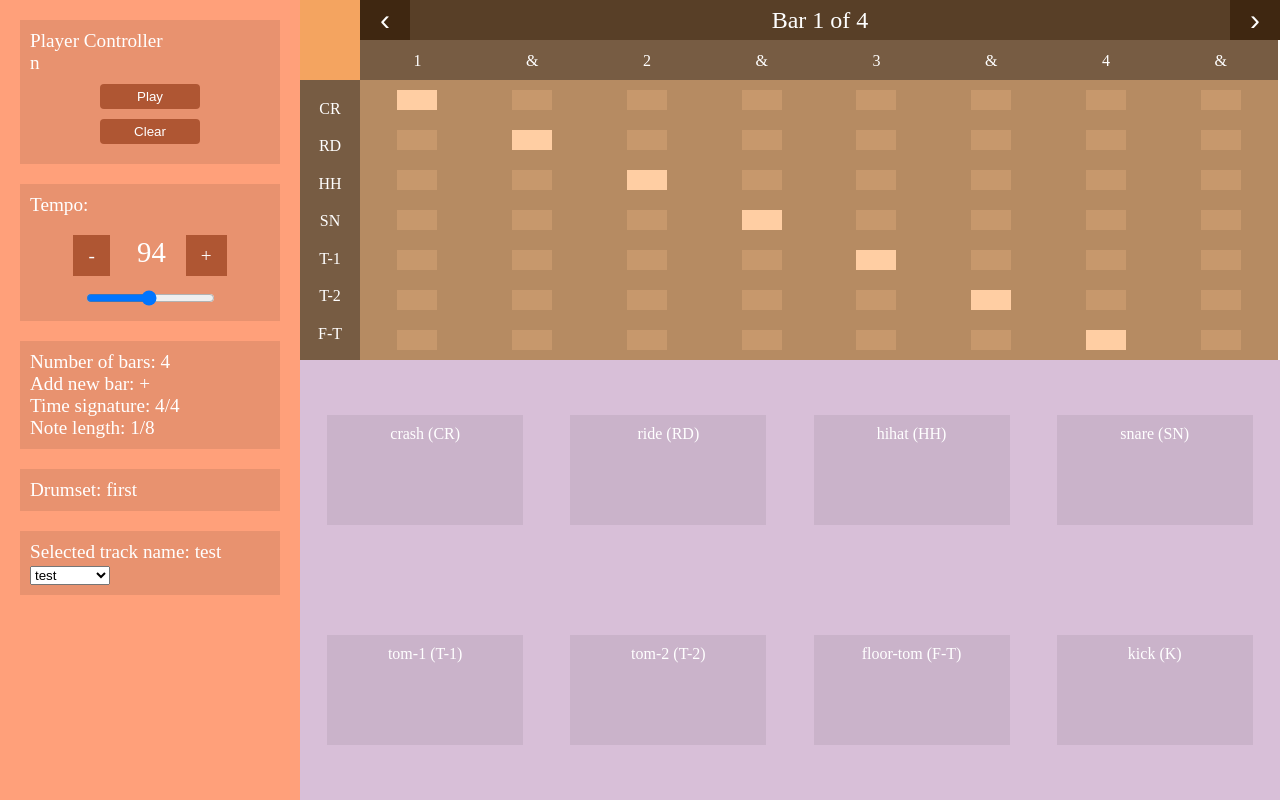
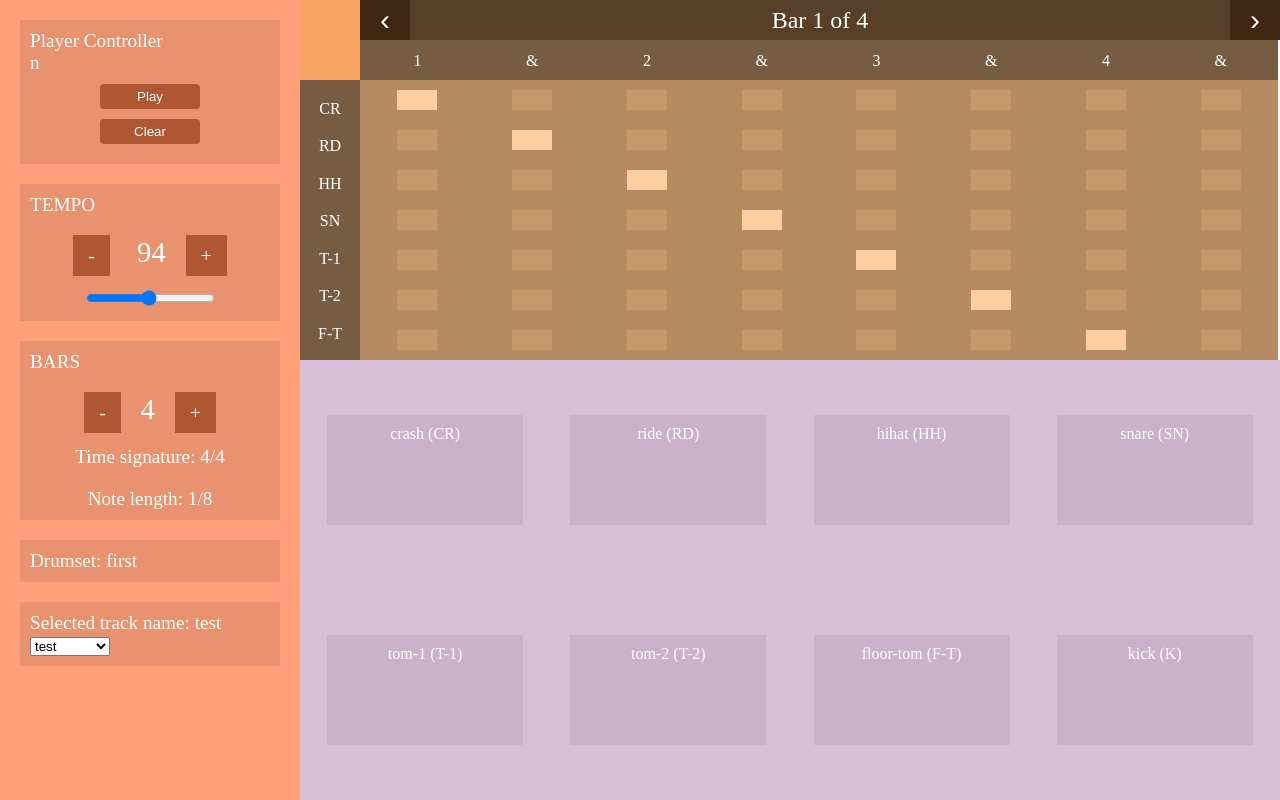
Before and after one commit to Desiak/Drumly, a React (Create React App) app: page / in a window 1280 px wide. Built offline with nearby package versions, Linux system fonts and the light colour scheme.

Commit message:
change number of bars functionality added

```diff
--- a/src/actions/actions.js
+++ b/src/actions/actions.js
@@ -9,6 +9,7 @@ export const SELECT_TRACK="SELECT_TRACK";
 export const PLAY_TOGGLE="PLAY_TOGGLE";
 export const LOAD_TRACK="LOAD_TRACK";
 export const TOGGLE_NOTE="TOGGLE_NOTE";
+export const CHANGE_BARS_NUMBER="CHANGE_BARS_NUMBER";
 
 // payload-ładunek -> to co wnosimy nowego do stanu
 // type jest obowiązkowy, payload opcjonalny.
@@ -89,3 +90,13 @@ export const updateTrack=(updatedTrack)=>{
         }
     }
 }
+
+export const changeNumOfBars=(direction)=>{
+
+    return {
+        type:"CHANGE_BARS_NUMBER",
+        payload:{
+            direction
+        }
+    }
+}
--- a/src/components/Bars.js
+++ b/src/components/Bars.js
@@ -1,14 +1,26 @@
 import React from 'react'
 import { connect } from 'react-redux';
+import {changeNumOfBars} from "../actions/actions"
 
 const Bars=(props)=> {
 
+    const handleBarsNumerChange=(direction)=>{
+        if(props.numOfBars===1 && direction==="-")return;
+        props.changeNumOfBars(direction);
+    }
+
     return (
-        <div className="input bars-input">
-            Number of bars: {props.numOfBars}
-            <p>Add new bar: +</p>
-            <p>Time signature: {props.timeSignature}</p>
-            <p>Note length: 1/{props.tracks[props.trackIndex].track[0].length}</p>
+        <div className="input bars-wrapper">
+            <p className="bars-label">BARS</p>
+            <span className="bars-input">
+            <span className="change-btn" onClick={()=>handleBarsNumerChange("-")}>-</span>
+            <span className="bars-value">{props.numOfBars}</span>
+            <span className="change-btn" onClick={()=>handleBarsNumerChange("+")}>+</span>
+            </span>
+
+
+            <span className="bars-info">Time signature: {props.timeSignature}</span>
+            <span className="bars-info">Note length: 1/{props.tracks[props.trackIndex].track[0].length}</span>
         </div>
     )
 }
@@ -16,12 +28,14 @@ const Bars=(props)=> {
 const mapStateToProps=store=>({
     numOfBars: store.state.numOfBars,
     timeSignature:store.state.timeSignature,
-    // singleNoteValue: store.state.note,
     tracks: store.state.tracks,
     trackIndex: store.state.trackIndex,
-
 });
 
-const BarsConsumer = connect(mapStateToProps)(Bars);
+const mapDispatchToProps={
+    changeNumOfBars,
+}
+
+const BarsConsumer = connect(mapStateToProps, mapDispatchToProps)(Bars);
 
 export default BarsConsumer;
--- a/src/components/Player.js
+++ b/src/components/Player.js
@@ -105,6 +105,30 @@ const Player=(props)=> {
         })
     }
 
+    const renderBars=(content)=>{
+        let barsToRender=[];
+        if(content==="beat"){
+            return
+        }else if(content==="measure"){
+            for(let i=0;i<props.numOfBars;i++){
+                barsToRender.push(<div className={`bar bar--measure bar-${i}`}>{beatMeasures[measureIndex].measure.map(measure=><div className="beat-measure">{measure}</div>)}</div>)
+            }
+        }
+        return barsToRender
+    }
+
+    const handleBarsNav=(direction)=>{
+
+        if(!props.isPlaying){
+        if(direction==="+"){
+            setCurrentBarNumber(currentBarNumber===props.numOfBars-1?0:currentBarNumber+1);
+        }
+        else{
+            currentBarNumber===0?setCurrentBarNumber(props.numOfBars-1):setCurrentBarNumber(currentBarNumber-1);
+            setCurrentBarNumber(currentBarNumber===0?props.numOfBars-1:currentBarNumber-1);
+        }
+    }else return;
+    }
 
     useEffect(() => {
         if(progressBar){
@@ -159,31 +183,6 @@ const Player=(props)=> {
 
     }, [currentBarNumber]);
 
-    const renderBars=(content)=>{
-        let barsToRender=[];
-        if(content==="beat"){
-            return
-        }else if(content==="measure"){
-            for(let i=0;i<props.numOfBars;i++){
-                barsToRender.push(<div className={`bar bar--measure bar-${i}`}>{beatMeasures[measureIndex].measure.map(measure=><div className="beat-measure">{measure}</div>)}</div>)
-            }
-        }
-        return barsToRender
-    }
-
-    const handleBarsNav=(direction)=>{
-
-        if(!props.isPlaying){
-        if(direction==="+"){
-            setCurrentBarNumber(currentBarNumber===props.numOfBars-1?0:currentBarNumber+1);
-        }
-        else{
-            currentBarNumber===0?setCurrentBarNumber(props.numOfBars-1):setCurrentBarNumber(currentBarNumber-1);
-            setCurrentBarNumber(currentBarNumber===0?props.numOfBars-1:currentBarNumber-1);
-        }
-    }else return;
-    }
-
     useEffect(() => {
         // setBeatBars(renderBars("beat"));
         setMeasure(renderBars("measure"));
@@ -194,10 +193,17 @@ const Player=(props)=> {
         setProgressBarSpeed((60/props.tempo*4));
 
     }, [props.tempo])
+
     useEffect(() => {
         props.loadCustomableTrack(props.tracks[props.trackIndex], props.numOfBars);
     }, [props.trackIndex]);
 
+    useEffect(() => {
+       //if last bar gets removed, step back to previous one
+       if(props.numOfBars===currentBarNumber){
+           setCurrentBarNumber(props.numOfBars-1);
+       }
+    }, [props.numOfBars])
 
     //mount
 
--- a/src/components/Tempo.js
+++ b/src/components/Tempo.js
@@ -16,11 +16,11 @@ const handleTempoChange=(e)=>{
 
     return (
         <div className="input tempo-input">
-            <p>Tempo:</p>
+            <p>TEMPO</p>
             <p class="tempo tempo-info">
-            <span className="increment" onClick={()=>handleSpeedChange("-")}>-</span>
+            <span className="change-btn" onClick={()=>handleSpeedChange("-")}>-</span>
             <span class="tempo-value"> {props.numberValue}</span>
-            <span className="increment" onClick={()=>handleSpeedChange("+")}>+</span>
+            <span className="change-btn" onClick={()=>handleSpeedChange("+")}>+</span>
             </p>
            <p class="slider-wrapper">
            <input type="range" min="40" value={props.numberValue} max="150" step="1" id="tempo-slider" onChange={(e)=>handleTempoChange(e)}/>
--- a/src/reducers/reducer.js
+++ b/src/reducers/reducer.js
@@ -1,4 +1,4 @@
-import { CHANGE_TEMPO, CHANGE_VOLUME, ADD_NOTE, SELECT_TRACK, PLAY_TOGGLE, LOAD_TRACK, TOGGLE_NOTE} from "../actions/actions";
+import { CHANGE_TEMPO, CHANGE_VOLUME, ADD_NOTE, SELECT_TRACK, PLAY_TOGGLE, LOAD_TRACK, TOGGLE_NOTE, CHANGE_BARS_NUMBER} from "../actions/actions";
 
 const INITIAL_STATE={
     tempo:94,
@@ -89,7 +89,6 @@ const state= (state=INITIAL_STATE,action)=>{
     switch(action.type){
         case CHANGE_TEMPO:
 
-        // return [...state, action.payload];
         return {...state, tempo:action.payload.updatedValue};
         break;
         case SELECT_TRACK:
@@ -105,7 +104,14 @@ const state= (state=INITIAL_STATE,action)=>{
         case TOGGLE_NOTE:
         return {...state, customableTrack:action.payload.updatedTrack}
         break;
-
+        case CHANGE_BARS_NUMBER:
+            const direction=action.payload.direction;
+            return {
+                ...state,
+                numOfBars:direction==="+"?state.numOfBars+1:state.numOfBars-1,
+                customableTrack:direction==="+"?[...state.customableTrack, state.tracks[state.trackIndex].track]:state.customableTrack.slice(0,-1),
+            }
+            break;
         default:
 
         console.log("co za akcja wariacie");
--- a/src/style/_menu.scss
+++ b/src/style/_menu.scss
@@ -42,9 +42,34 @@
     .slider-wrapper{
         text-align: center;
     }
-    .increment{
+    .change-btn{
         background-color: rgb(175, 86, 51);
         padding:10px 15px;
         margin: 0 10px;
+        cursor: pointer;
+
     }
 }
+.bars-wrapper{
+    display: flex;
+    justify-content: center;
+    align-items: center;
+    flex-wrap: wrap;
+    .bars-label{
+        margin-bottom: 20px;
+        flex-basis: 100%;
+    }
+    .change-btn{
+        background-color: rgb(175, 86, 51);
+        padding:10px 15px;
+        margin: 0 10px;
+        cursor: pointer;
+    }
+    .bars-info{
+        margin-top:20px;
+    }
+    .bars-value{
+        font-size: 1.5em;
+        margin: 0 10px;
+    }
+}
--- a/src/style/style.css
+++ b/src/style/style.css
@@ -274,9 +274,46 @@ body {
   text-align: center;
 }
 
-.tempo-input .increment {
+.tempo-input .change-btn {
   background-color: #af5633;
   padding: 10px 15px;
+  margin: 0 10px;
+  cursor: pointer;
+}
+
+.bars-wrapper {
+  display: -webkit-box;
+  display: -ms-flexbox;
+  display: flex;
+  -webkit-box-pack: center;
+      -ms-flex-pack: center;
+          justify-content: center;
+  -webkit-box-align: center;
+      -ms-flex-align: center;
+          align-items: center;
+  -ms-flex-wrap: wrap;
+      flex-wrap: wrap;
+}
+
+.bars-wrapper .bars-label {
+  margin-bottom: 20px;
+  -ms-flex-preferred-size: 100%;
+      flex-basis: 100%;
+}
+
+.bars-wrapper .change-btn {
+  background-color: #af5633;
+  padding: 10px 15px;
+  margin: 0 10px;
+  cursor: pointer;
+}
+
+.bars-wrapper .bars-info {
+  margin-top: 20px;
+}
+
+.bars-wrapper .bars-value {
+  font-size: 1.5em;
   margin: 0 10px;
 }
 
```
Also changed, not shown: 1 other file (tests, documents, lock files or other folders).
